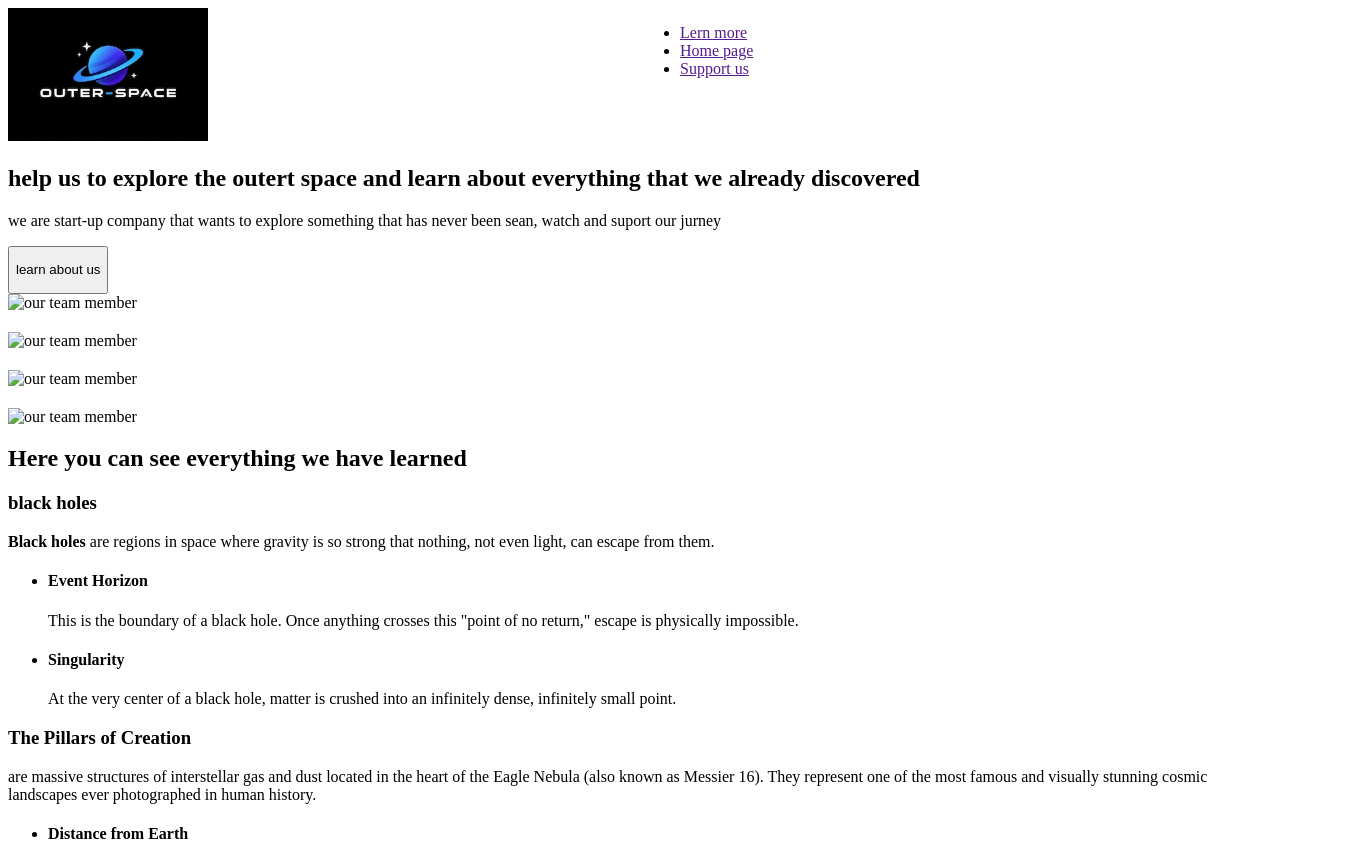
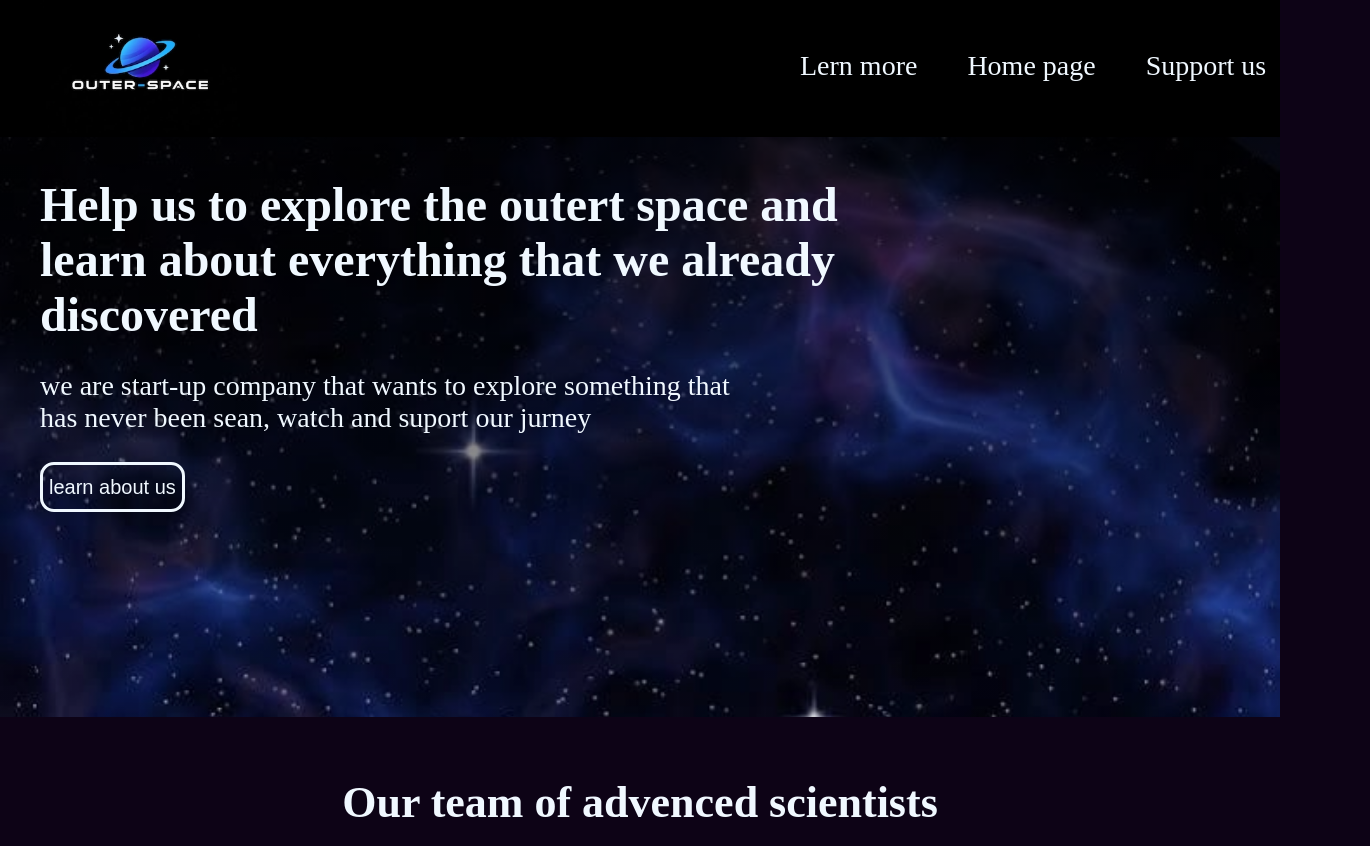
Before and after one commit to dmitro123ads/outer-space, a plain HTML site: page index.html in a window 1280 px wide. Shown: the top 846 px of the page, 1370 px wide, since content can reach past the window. Drawn offline with Linux system fonts and the light colour scheme.

Commit message:
hero+header+team

```diff
--- a/index.html
+++ b/index.html
@@ -14,7 +14,7 @@
             <img src="./img/logo.webp" alt="" class="logo">
         </div>
         <nav>
-            <ul>
+            <ul class="nav">
                 <li class="nav-li"> <a href="" class="nav-link">Lern more</a> </li>
                 <li class="nav-li"> <a href="" class="nav-link">Home page</a> </li>
                 <li class="nav-li"> <a href="" class="nav-link">Support us</a> </li>
@@ -23,39 +23,40 @@
     </header>
     <main>
         <section class="hero">
-            <h2 class="hero-title">help us to explore the outert space and learn about everything that we already
+            <h2 class="hero-title">Help us to explore the outert space and learn about everything that we already
                 discovered</h2>
-            <p>we are start-up company that wants to explore something that has never been sean, watch and suport our
+            <p class="hero-text">we are start-up company that wants to explore something that has never been sean, watch and suport our
                 jurney</p>
-            <button>
-                <p>learn about us</p>
+            <button class="hero-butn">
+                learn about us
             </button>
         </section>
+        <h2 class="astro-title">Our team of advenced scientists</h2>
         <section class="astronauts">
             <article class="astr-card">
-                <img src="" alt="our team member">
-                <h2 class="name"></h2>
-                <p class="role"></p>
+                <img src="./img/team1.webp" alt="our team member">
+                <h2 class="name">Jhon Smith</h2>
+                <p class="role">Astronaut</p>
             </article>
             <article class="astr-card">
-                <img src="" alt="our team member">
-                <h2 class="name"></h2>
-                <p class="role"></p>
+                <img src="./img/team2.webp" alt="our team member">
+                <h2 class="name">Jhon Smith</h2>
+                <p class="role">Astronaut</p>
             </article>
             <article class="astr-card">
-                <img src="" alt="our team member">
-                <h2 class="name"></h2>
-                <p class="role"></p>
+                <img src="./img/team3.webp" alt="our team member">
+                <h2 class="name">Jhon Smith</h2>
+                <p class="role">Main resercher</p>
             </article>
             <article class="astr-card">
-                <img src="" alt="our team member">
-                <h2 class="name"></h2>
-                <p class="role"></p>
+                <img src="./img/team4.webp" alt="our team member">
+                <h2 class="name">Jhon Smith</h2>
+                <p class="role">C.E.O</p>
             </article>
         </section>
         <section class="what-we-learnd">
             <h2>Here you can see everything we have learned</h2>
-            <article class="info-cont">
+            <article class="info-cont1">
                 <h3>black holes</h3>
                 <p class="info"><strong> Black holes</strong> are regions in space where gravity is so strong that nothing, not even light, can escape from them.</p>
                 <ul class="add-info-cont">
@@ -69,7 +70,7 @@
                     </li>
                 </ul>
             </article>
-            <article class="info-cont">
+            <article class="info-cont2">
                 <h3>The Pillars of Creation</h3>
                 <p class="info"> are massive structures of interstellar gas and dust located in the heart of the Eagle Nebula (also known as Messier 16). They represent one of the most famous and visually stunning cosmic landscapes ever photographed in human history.</p>
                 <ul class="add-info-cont">
--- a/scss/main.scss
+++ b/scss/main.scss
@@ -1 +1,4 @@
 @import "./sections/header";
+@import "./sections/hero";
+@import "./sections/astronauts";
+@import "./sections/research";
--- /dev/null
+++ b/scss/sections/_astronauts.scss
@@ -0,0 +1,20 @@
+.astronauts{
+    display: grid;
+    grid-template-columns: repeat(4, 1fr);
+    padding: 50px;
+    gap: 40px;
+}
+.astr-card{
+    width: 300px;
+    color: aliceblue;
+}
+.astr-card img{
+    width: 300px;
+    height: 400px;
+}
+.astro-title{
+    color: aliceblue;
+    text-align: center;
+    margin-top: 60px;
+    font-size: 44px;
+}
--- a/scss/sections/_header.scss
+++ b/scss/sections/_header.scss
@@ -1,7 +1,27 @@
+body{
+    margin: 0;
+    background-color: rgb(13, 3, 22);
+}
+
 header{
     display: grid;
     grid-template-columns: 1fr 1fr;
+    background-color: black;
+    padding-left: 40px;
 }
 .logo{
     width: 200px;
 }
+.nav{
+    display: flex;
+    list-style: none;
+    gap: 50px;
+    margin-top: 50px;
+    margin-left: 100px;
+}
+.nav-link{
+    font-size: 28px;
+    text-decoration: none;
+    color: aliceblue;
+
+}
--- /dev/null
+++ b/scss/sections/_hero.scss
@@ -0,0 +1,25 @@
+.hero{
+    background-image: linear-gradient(rgba(0, 0, 0, 0.797), rgba(0, 0, 0, 0.173)), url(../img/hero-back.webp);
+    background-size: cover;
+    height: 500px;
+    padding: 40px 400px 40px 40px;
+}
+.hero-title{
+    margin: 0;
+    color: aliceblue;
+    font-size: 48px;
+}
+.hero-text{
+    color: aliceblue;
+    font-size: 28px;
+    width: 700px;
+}
+.hero-butn{
+    background: none;
+    color: aliceblue;
+    border: 3px solid aliceblue;
+    border-radius: 14px;
+    font-size: 20px;
+    height: 50px;
+    text-align: center;
+}
--- /dev/null
+++ b/scss/sections/_research.scss
@@ -0,0 +1,6 @@
+.info-cont1{
+    background-image: linear-gradient(rgba(0, 0, 0, 0.797), rgba(0, 0, 0, 0.173)), url(../img/black-hole.webp);
+    background-size: cover;
+    height: 600px;
+    color: aliceblue;
+}
```
Also changed, not shown: css/main.css, img/hero-back.webp (added), img/team1.webp (added), img/team2.webp (added), img/team3.webp (added), img/team4.webp (added).
